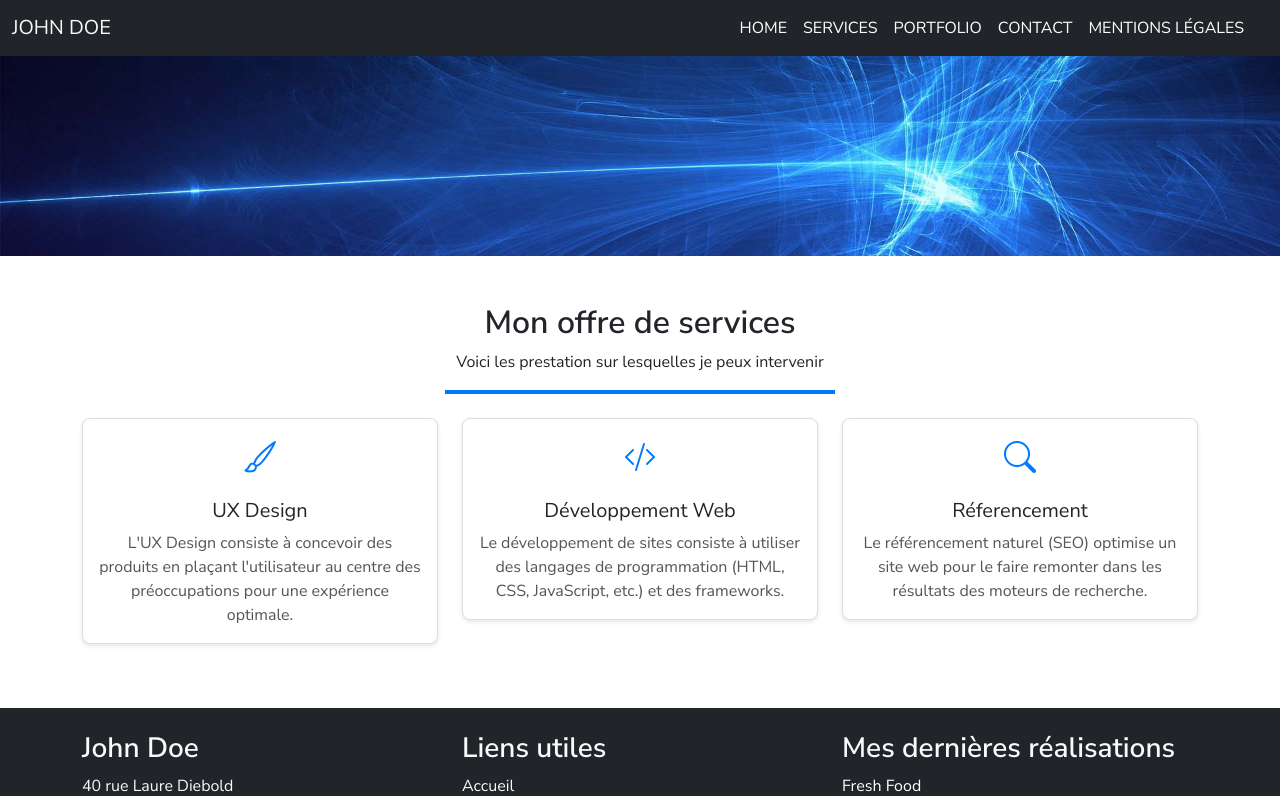
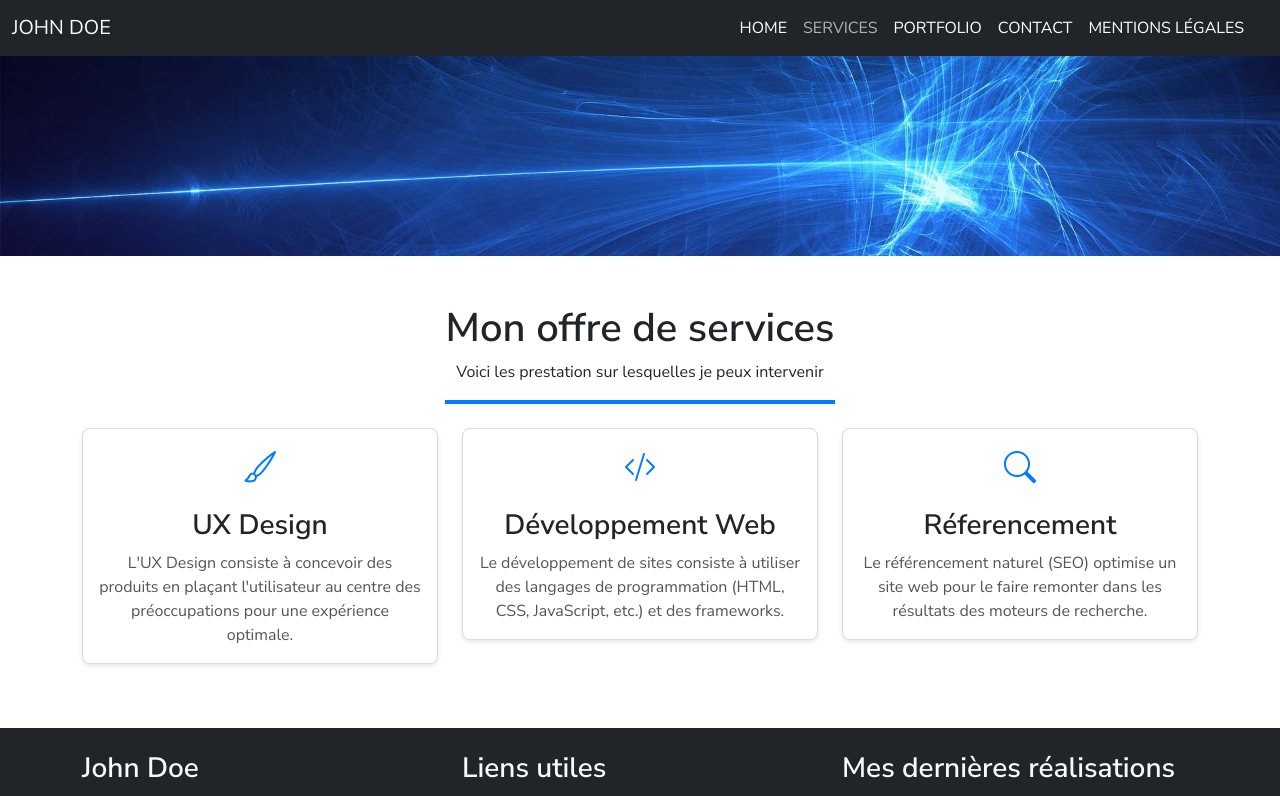
Before and after one commit to galeopx/portfolio-dwwm, a React (Create React App) app: page /Services in a window 1280 px wide. Shown: the top 796 px of the page. Built offline with nearby package versions, Linux system fonts and the light colour scheme.

Commit message:
Header terminé details+fonctions

```diff
--- a/public/index.html
+++ b/public/index.html
@@ -10,6 +10,7 @@
       content="Web site created using create-react-app"
     />
     <link href="https://cdn.jsdelivr.net/npm/bootstrap-icons/font/bootstrap-icons.css" rel="stylesheet"> <!--Intégrer la bibliothèque d'icones bootstrap-->
+    <script src="https://cdn.jsdelivr.net/npm/bootstrap@5.3.0-alpha1/dist/js/bootstrap.bundle.min.js"></script>
     <link href="https://fonts.googleapis.com/css2?family=Nunito+Sans:wght@400;600&display=swap" rel="stylesheet"> <!--La poilice demandé pour le projet-->
     <link rel="apple-touch-icon" href="%PUBLIC_URL%/logo192.png" />
     <link href="https://cdn.jsdelivr.net/npm/bootstrap@5.3.3/dist/css/bootstrap.min.css" rel="stylesheet" integrity="sha384-QWTKZyjpPEjISv5WaRU9OFeRpok6YctnYmDr5pNlyT2bRjXh0JMhjY6hW+ALEwIH" crossorigin="anonymous">
--- a/src/assets/style/style.css
+++ b/src/assets/style/style.css
@@ -14,12 +14,12 @@ body {
     text-decoration: none;
     transition: text-decoration 0.3s ease-in-out, font-weight 0.3s ease-in-out;
 }
-.navbar-nav .nav-link:hover{
+/* .navbar-nav .nav-link:hover{
     text-decoration: underline;
-}
+} */
 .navbar-nav .nav-link.active {
-    font-weight: bold;
-    text-decoration: underline;
+    color: rgb(179, 179, 179);
+
 }
   /* Footer style */
   footer a {
--- a/src/components/Header.js
+++ b/src/components/Header.js
@@ -1,5 +1,5 @@
 import React from "react";
-import { Link } from "react-router-dom";
+import { NavLink } from "react-router-dom";
 import Home from "../pages/Home";
 
 const Header = () => {
@@ -8,23 +8,23 @@ const Header = () => {
             <nav className="navbar navbar-expand-lg navbar-dark position-sticky bg-dark">
                 <div className="container-fluid">
                     <a className="navbar-brand text-light text-uppercase" href={<Home/>}>John Doe</a>
-                    {/* On ajoute le menu hamburger de bootstrap pour le mobile, il ne s'affiche pas dans les autres versions */}
                     <button className="navbar-toggler" type="button" data-bs-toggle="offcanvas" data-bs-target="#offcanvasDarkNavbar" aria-controls="offcanvasDarkNavbar" aria-label="Toggle navigation">
                     <span className="navbar-toggler-icon"></span>
                     </button>
-                    <div className="offcanvas offcanvas-end text-bg-dark" tabIndex='-1' id="offcanvasDarkNavbar" aria-labelledby="offcanvasDarkNavbarLabel">
-                        <div className="offcanvas-header">
+                    {/* On ajoute le menu hamburger de bootstrap pour le mobile, il ne s'affiche pas dans les autres versions */}
+                    <div className="offcanvas offcanvas-top text-bg-dark" tabIndex='-1' id="offcanvasDarkNavbar" aria-labelledby="offcanvasDarkNavbarLabel">
+                        <div className="offcanvas-header mb-0">
                             <h2 className="offcanvas-title text-uppercase h5" id="offcanvasDarkNavbarLabel">John Doe</h2>
                             <button type="button" className="btn-close btn-close-white" data-bs-dismiss="offcanvas" aria-label="Close"></button>
                         </div>
                     {/* On gère le menu de navigation et son contenu (hamburger pour le mobile) */}
-                        <div className="offcanvas-body"> {/* attribut ms-auto permet de mettre l'élement à droite de la barre*/}
-                            <ul className="navbar-nav ms-auto justify-content-end flex-grow-1 pe-3">
-                                <li className="nav-item"><Link to="/" className="nav-link text-uppercase" >Home</Link></li>
-                                <li className="nav-item"><Link to="/Services" className="nav-link text-uppercase" >Services</Link></li>
-                                <li className="nav-item"><Link to="/Portfolio" className="nav-link text-uppercase" >Portfolio</Link></li>
-                                <li className="nav-item"><Link to="/Contact" className="nav-link text-uppercase" >Contact</Link></li>
-                                <li className="nav-item"><Link to="/MentionsLegales" className="nav-link text-uppercase" >Mentions légales</Link></li>
+                        <div className="offcanvas-body pt-0"> {/* attribut ms-auto permet de mettre l'élement à droite de la barre*/}
+                            <ul className="navbar-nav nav ms-auto justify-content-end flex-grow-1 pe-3">
+                                <li className="nav-item"> <NavLink to="/" className="nav-link text-uppercase">Home</NavLink></li>
+                                <li className="nav-item"><NavLink to="/Services" className="nav-link text-uppercase" >Services</NavLink></li>
+                                <li className="nav-item"><NavLink to="/Portfolio" className="nav-link text-uppercase" >Portfolio</NavLink></li>
+                                <li className="nav-item"><NavLink to="/Contact" className="nav-link text-uppercase" >Contact</NavLink></li>
+                                <li className="nav-item"><NavLink to="/MentionsLegales" className="nav-link text-uppercase" >Mentions légales</NavLink></li>
                             </ul>
                         </div>
                     </div>
--- a/src/pages/Portfolio.js
+++ b/src/pages/Portfolio.js
@@ -57,7 +57,7 @@ const Portfolio = () => {
     ]
     return(
         <section>
-            <img src={imgHead} alt="banner" className="img-fluid"></img>
+            <img src={imgHead} alt="banner" className="img-fluid w-100"></img>
             <div className="portfolio-content py-5">
                 <div className="container">
                     <h1 className="text-center mb-2 h1 fw-bold ">Portfolio</h1>
--- a/src/pages/Services.js
+++ b/src/pages/Services.js
@@ -22,9 +22,9 @@ const Services = () => {
     ];
     return(
         <section>
-            <img src={imgHead} alt="banner" className="img-fluid"></img>
+            <img src={imgHead} alt="banner" className="img-fluid w-100"></img>
             <div className="services-section container my-5">
-                <h2 className="text-center">Mon offre de services</h2>
+                <h1 className="text-center fw-bold">Mon offre de services</h1>
                 <p className="text-center">
                     Voici les prestation sur lesquelles je peux intervenir
                 </p>
@@ -35,7 +35,7 @@ const Services = () => {
                         <div className="col-md-4 mb-3" key={index} >
                             <div className="card service-card text-center p-3">
                                 <div className="service-icon"><i className={service.icon}></i></div> {/* On charge les icones bootstrap dynamiquement */}
-                                <h3 className="h5 card-title mt-3">{service.title}</h3>
+                                <h3 className="fw-bold card-title mt-3">{service.title}</h3>
                                 <p className="card-text">{service.description}</p>
                             </div>
                         </div>
```
